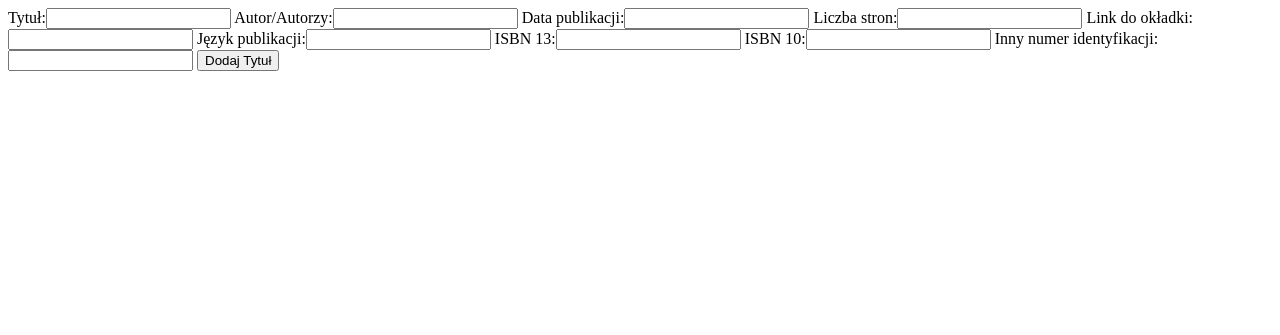
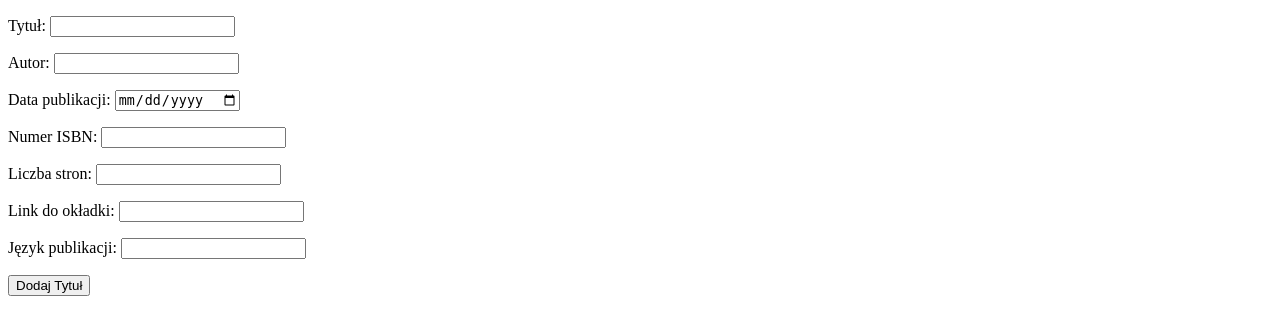
Before and after one commit to maciej88/books, a Django app: page /create/ in a window 1280 px wide. Shown: the top 335 px of the page. Run offline with Django 3.2, Linux system fonts and the light colour scheme.

Commit message:
querryset saving on db solved - date input

```diff
--- a/books/settings.py
+++ b/books/settings.py
@@ -131,3 +131,5 @@ STATIC_URL = '/static/'
 # https://docs.djangoproject.com/en/3.2/ref/settings/#default-auto-field
 
 DEFAULT_AUTO_FIELD = 'django.db.models.BigAutoField'
+
+DATE_INPUT_FORMATS = ['%d-%m-%Y']
--- a/books_app/forms.py
+++ b/books_app/forms.py
@@ -1,13 +1,11 @@
 from django import forms
+from .models import Book
 
 
-class BookAddForm(forms.Form):
-    title = forms.CharField(max_length=124, label='Tytuł')
-    author = forms.CharField(max_length=124, label='Autor/Autorzy')
-    publshed_date = forms.DateField(label='Data publikacji', widget=forms.DateInput())
-    page_count = forms.IntegerField(label='Liczba stron')
-    thumbnail = forms.URLField(label='Link do okładki')
-    publication_language = forms.CharField(max_length=124, label='Język publikacji')
-    isbn_13 = forms.CharField(max_length=124, label='ISBN 13', required=False)
-    isbn_10 = forms.CharField(max_length=124, label='ISBN 10', required=False)
-    other = forms.CharField(max_length=124, label='Inny numer identyfikacji', required=False)
+class BookAddForm(forms.ModelForm):
+    class Meta:
+        model = Book
+        fields = '__all__'
+        widgets = {
+            'publshed_date': forms.DateInput(attrs={'class': 'form-control', 'placeholder': 'Select a date', 'type': 'date'})
+        }
--- a/books_app/models.py
+++ b/books_app/models.py
@@ -1,21 +1,20 @@
 from django.db import models
-
-
+from django.urls import reverse
+from books.settings import DATE_INPUT_FORMATS
 # Create your models here.
-class Identifiers(models.Model):
-    isbn_13 = models.CharField(max_length=124, blank=True, unique=True, null=True)
-    isbn_10 = models.CharField(max_length=124, blank=True, unique=True, null=True)
-    other = models.CharField(max_length=124, blank=True, unique=True, null=True)
 
 
 class Book(models.Model):
-    title = models.CharField(max_length=124)
-    author = models.CharField(max_length=124)
-    publshed_date = models.DateField()
-    isbn = models.OneToOneField(Identifiers, on_delete=models.CASCADE, unique=True, blank=False)
-    page_count = models.IntegerField()
-    thumbnail = models.URLField(blank=True, null=True)
-    publication_language = models.CharField(max_length=124)
+    title = models.CharField(max_length=124, verbose_name='Tytuł')
+    author = models.CharField(max_length=124, verbose_name='autor')
+    publshed_date = models.DateField(verbose_name='Data publikacji')
+    isbn = models.CharField(max_length=124, verbose_name='Numer ISBN')
+    page_count = models.IntegerField(verbose_name='Liczba stron')
+    thumbnail = models.URLField(null=True, blank=True, verbose_name='Link do okładki')
+    publication_language = models.CharField(max_length=124, verbose_name='Język publikacji')
 
     def __str__(self):
         return self.title
+
+    def get_absolute_url(self):
+        return reverse('book-list')
--- a/books_app/templates/book_add.html
+++ b/books_app/templates/book_add.html
@@ -8,7 +8,7 @@
 {%  block content %}
     <form action="" method="post">
         {%  csrf_token %}
-        {{ form }}
+        {{ form.as_p }}
         <input type="submit" value="Dodaj Tytuł">
     </form>
 {%  endblock %}
--- a/books_app/views.py
+++ b/books_app/views.py
@@ -3,9 +3,9 @@ from django.shortcuts import redirect, render
 from django.views import View
 
 from .forms import BookAddForm
-from .models import Book, Identifiers
+from .models import Book
 
-from django.views.generic import ListView
+from django.views.generic import ListView, CreateView
 
 
 # Create your views here.
@@ -14,26 +14,8 @@ class BooksListView(ListView):
     paginate_by = 10
     template_name = "book_list.html"
 
-class BookAddView(View):
-    def get(self, request):
-        form = BookAddForm()
-        return render(request, 'book_add.html', {'form':form})
 
-    def post(self, request):
-        form = BookAddForm(request.POST)
-        if form.is_valid():
-            title = form.cleaned_data['title']
-            author =  form.cleaned_data['author']
-            publshed_date =  form.cleaned_data['published_date']
-            page_count =  form.cleaned_data['page_count']
-            thumbnail =  form.cleaned_data['thumbnail']
-            publication_language =  form.cleaned_data['publication_language']
-            isbn_13 =  form.cleaned_data['isbn_13']
-            isbn_10 =  form.cleaned_data['isbn_10']
-            other =  form.cleaned_data['other']
-            identifiers = Identifiers.objects.create(isbn_13=isbn_13, isbn_10=isbn_10, other=other)
-            Book.objects.create(
-                title=title, author=author, publshed_date=publshed_date, isbn=identifiers,
-                page_count=page_count, thumbnail=thumbnail, publication_language=publication_language)
-            return redirect('')
-        return HttpResponse(str(form.cleaned_data))
+class BookAddView(CreateView):
+    model = Book
+    form_class = BookAddForm
+    template_name = 'book_add.html'
```
